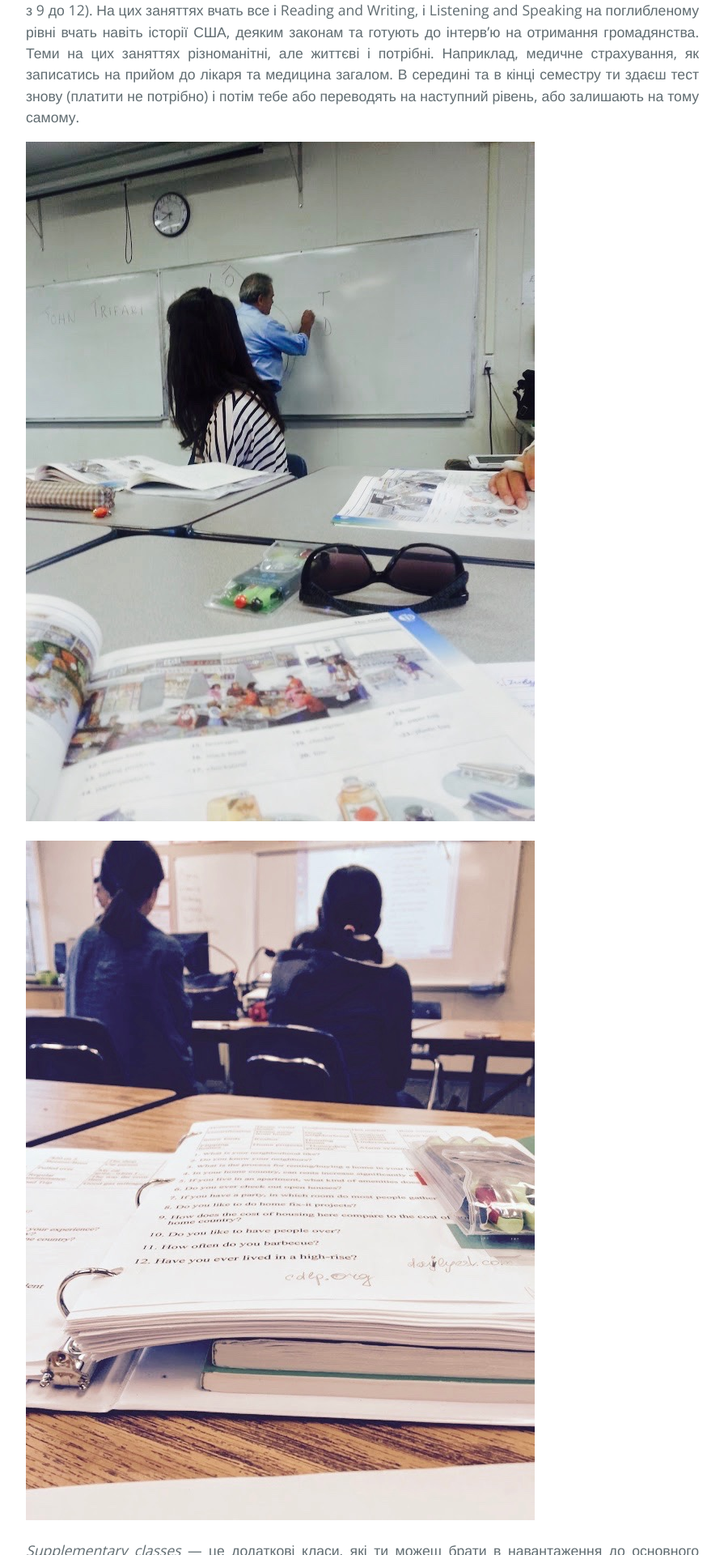
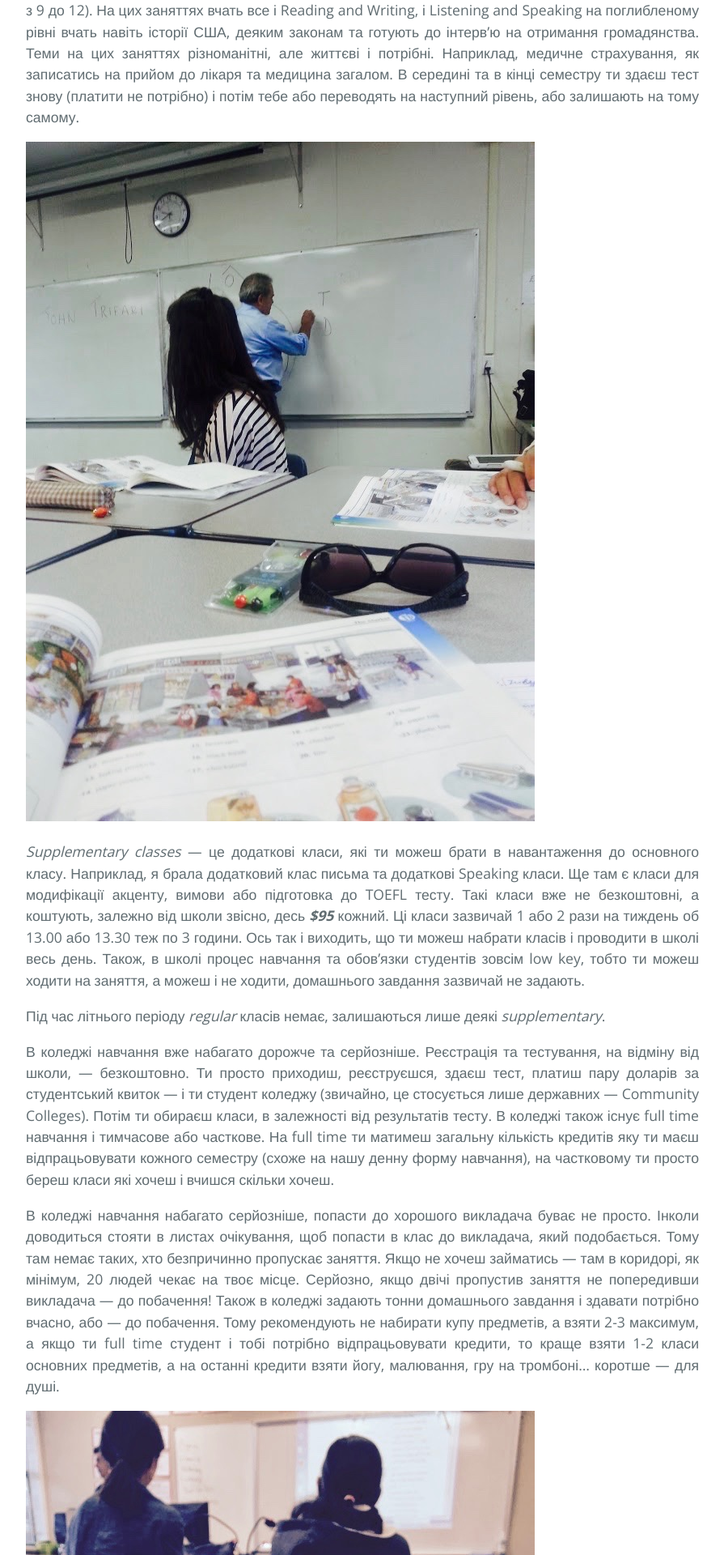
Before and after one commit to LizMars/LizMars.github.io, a Jekyll site: the page built from _posts/2015-10-12-languages2.md, in a window 1280 px wide. Shown: the part 4480-6400 px from the top of the page at 81% size, without its empty margins (192-1087 px from the left). Built offline with Jekyll 4.4.1, drawn with Linux system fonts in a browser that asks for light colours; nearby versions of some CDN libraries.

Commit message:
picture moved

```diff
--- a/_posts/2015-10-12-languages2.md
+++ b/_posts/2015-10-12-languages2.md
@@ -61,8 +61,6 @@ tags:
 
 ![ESL клас в школі](/images/esl2.jpg)
 
-![ESL клас](/images/esl3.jpg)
-
 *Supplementary classes* --- це додаткові класи, які ти можеш брати в навантаження до основного класу. Наприклад, я брала додатковий клас письма та додаткові Speaking класи. Ще там є  класи для модифікації акценту, вимови або підготовка до TOEFL тесту. Такі класи вже не безкоштовні, а коштують, залежно від школи звісно, десь ***$95*** кожний. Ці класи зазвичай 1 або 2 рази на тиждень об 13.00 або 13.30 теж по 3 години. Ось так і виходить, що ти можеш набрати класів і проводити в школі весь день. Також, в школі процес навчання та обов'язки студентів зовсім low key, тобто ти можеш ходити на заняття, а можеш і не ходити, домашнього завдання зазвичай не задають.
 
 Під час літнього періоду *regular* класів немає, залишаються лише деякі *supplementary*.
@@ -71,6 +69,8 @@ tags:
 
 В коледжі навчання набагато серйозніше, попасти до хорошого викладача буває не просто. Інколи доводиться стояти в листах очікування, щоб попасти в клас до викладача, який подобається. Тому там немає таких, хто безпричинно пропускає заняття. Якщо не хочеш займатись --- там в коридорі, як мінімум, 20 людей чекає на твоє місце. Серйозно, якщо двічі пропустив заняття не попередивши викладача --- до побачення! Також в коледжі задають тонни домашнього завдання і здавати потрібно вчасно, або --- до побачення. Тому рекомендують не набирати купу предметів, а взяти 2-3 максимум, а якщо ти full time студент і тобі потрібно відпрацьовувати кредити, то краще взяти 1-2 класи основних предметів, а на останні кредити взяти йогу, малювання, гру на тромбоні... коротше --- для душі.
 
+![ESL клас](/images/esl3.jpg)
+
 Прайс в коледжі залежить від твого статусу --- резидент ти чи ні (тобто від твого типу візи та часу перебування в США). Якщо ти не резидент, а студент по студентській візі, навчання коштуватиме від $700 за юніт (урок, клас, курс як вам зручніше), але ж ти не братимеш тільки один юніт (урок, клас, курс), тому для звичайного не full time студента семестр навчання обійдеться в пару тисяч доларів. Якщо ти резидент, то набагато дешевше --- щось біля сотні за юніт, в середньому за семестр не full time навчання виходить ***$300 -- $400***. Резидентами вважаються: громадяни США, люди з грін картами, і також ті, хто на робочих візах (або їх spouse) і прожив на території штатів більше року.
 
 Як бачите, навчатись в школі дуже вигідно, якщо гарна школа та хороші викладачі, вона може бути навіть краще коледжу. Але в коледжах є свої привілеї. Студентський квиток, наприклад, і можливість відвідувати ярмарки вакансій, що тут дуже популярно та актуально, якщо ти хочеш знайти інтернатуру або хорошу роботу. Також, full time студенти коледжів можуть отримати сертифікати або спеціальні ліцензії на роботу асистентом дантиста, аптекарем..., в кінці навчання, або ж після 2-х років навчання перевестись в університет і отримати бакалавра, а потім і магістра. Але то вже я далеко зайшла, повернемось до вивчення англійської.
```
